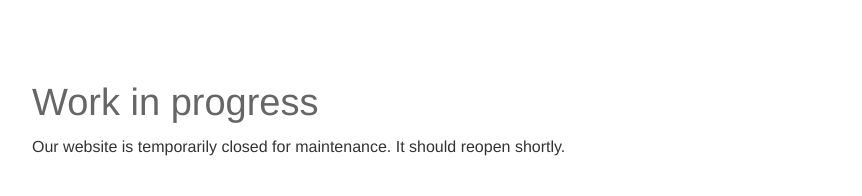
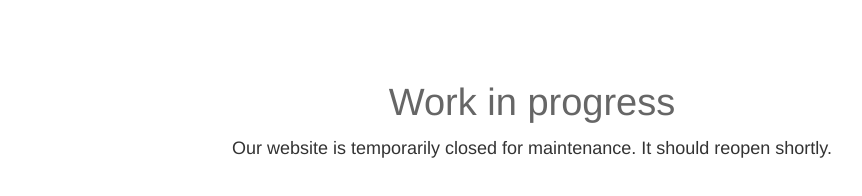
Before and after one commit to ronex/work-in-progress-site, a plain HTML site: page index.html in a window 1280 px wide. Shown: the whole page, without its empty margins (108-970 px from the left). Drawn offline with nearby package versions, Linux system fonts and the light colour scheme.

Commit message:
Seperate "reset" stylesheet

```diff
--- /dev/null
+++ b/css/reset.scss
@@ -0,0 +1,8 @@
+html,body,div,span,applet,object,iframe,h1,h2,h3,h4,h5,h6,p,blockquote,pre,a,abbr,acronym,address, big,
+cite,code,del,dfn,em,img,ins,kbd,q,s,samp,small,strike,strong,sub,sup,tt,var,b,u,i,center,dl, dt,dd,ol,
+ul,li,fieldset,form,label,input,legend,table,caption,tbody,tfoot,thead,tr,th,td,article,aside,canvas,details,
+embed,figure,figcaption,footer,header,hgroup,menu,nav,output,ruby,section,summary,time,mark,audio,video
+{margin:0;padding:0;border:0;font-size:100%;font:inherit;vertical-align:baseline;}article,aside,details,
+figcaption,figure,footer,header,hgroup,menu,nav,section{display:block;}body{line-height:1;}ol,ul{
+list-style:none;}blockquote,q{quotes:none;}blockquote:before,blockquote:after,q:before,q:after{content:'';
+content:none;}table{border-collapse:collapse;border-spacing:0;}
--- a/css/styles.scss
+++ b/css/styles.scss
@@ -1,14 +1,5 @@
-/* Reset
-================================================== */
+@import 'reset';
 
-html,body,div,span,applet,object,iframe,h1,h2,h3,h4,h5,h6,p,blockquote,pre,a,abbr,acronym,address, big,
-cite,code,del,dfn,em,img,ins,kbd,q,s,samp,small,strike,strong,sub,sup,tt,var,b,u,i,center,dl, dt,dd,ol,
-ul,li,fieldset,form,label,input,legend,table,caption,tbody,tfoot,thead,tr,th,td,article,aside,canvas,details,
-embed,figure,figcaption,footer,header,hgroup,menu,nav,output,ruby,section,summary,time,mark,audio,video
-{margin:0;padding:0;border:0;font-size:100%;font:inherit;vertical-align:baseline;}article,aside,details,
-figcaption,figure,footer,header,hgroup,menu,nav,section{display:block;}body{line-height:1;}ol,ul{
-list-style:none;}blockquote,q{quotes:none;}blockquote:before,blockquote:after,q:before,q:after{content:'';
-content:none;}table{border-collapse:collapse;border-spacing:0;}
 
 /* Font
 ================================================== */
@@ -16,7 +7,7 @@ content:none;}table{border-collapse:collapse;border-spacing:0;}
 body, p, td, div, span{
 	font-family: Helvetica, Arial, sans-serif;
 	color: #333;
-	font-size: 16px;
+	font-size: 18px;
 	line-height: 1.4;
 }
 
@@ -64,7 +55,7 @@ p{
 	margin-bottom: 20px;
 }
 
-img {
+img{
 	max-width: 100%;
 	height: auto;
 }
@@ -73,11 +64,12 @@ img {
 ================================================== */
 
 #wrapper{
-	max-width: 1000px;
+	max-width: 600px;
 	margin: 0 auto;
+	text-align: center;
 }
 
 /* Responsive
 ================================================== */
 
-@media (max-width: 1000px){}
+@media (max-width: 600px){}
```
Also changed, not shown: css/styles.css.
